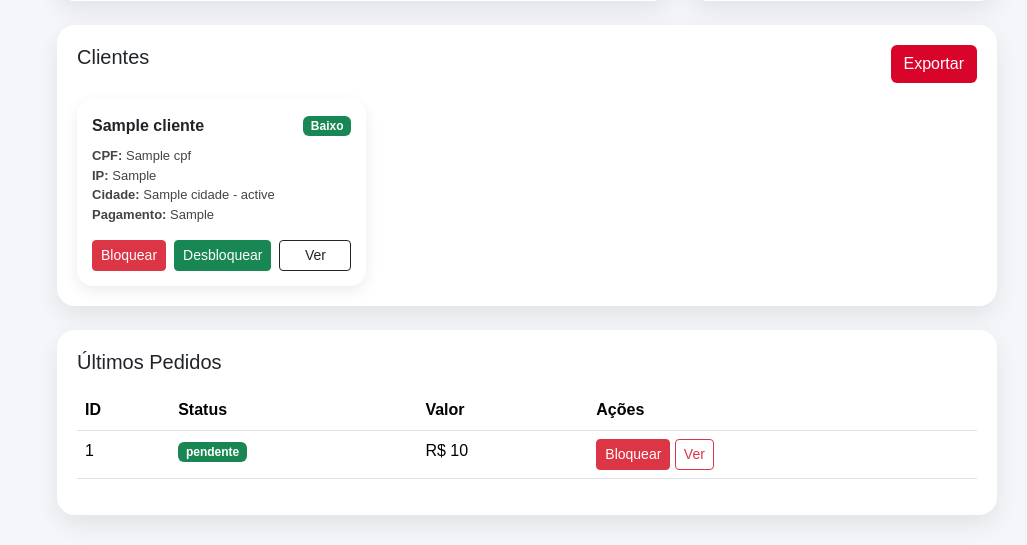
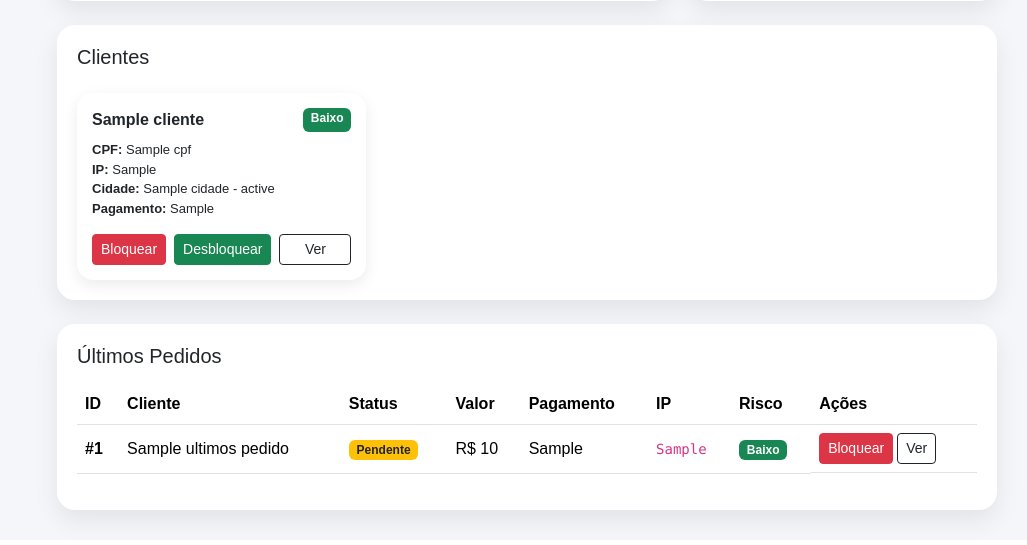
Before and after one commit to higoreirilar/EirilarShield, a Flask app: template templates/dashboard.html in a window 1280 px wide. Shown: the part 962-1507 px from the top of the page, without its empty margins (253-1280 px from the left). Run offline with Flask 3, Linux system fonts and the light colour scheme; the template is opened without the code that fills it: most values are stand-ins (such as "Sample title", 1, 10 or a date in 2020).

Commit message:
Update dashboard.html

```diff
--- a/templates/dashboard.html
+++ b/templates/dashboard.html
@@ -34,7 +34,7 @@ display:flex;flex-direction:column
 /* GRID */
 .grid{display:grid;grid-template-columns:2fr 1fr;gap:20px;margin-top:20px}
 
-/* CLIENT CARDS */
+/* CLIENTES */
 .client-card{
 background:#fff;
 border-radius:16px;
@@ -42,11 +42,9 @@ padding:15px;
 box-shadow:0 5px 15px rgba(0,0,0,.08);
 transition:.2s;
 }
-.client-card:hover{
-transform:translateY(-3px);
-}
+.client-card:hover{transform:translateY(-3px)}
 
-.badge-risk{background:#d90429}
+/* BOTÃO */
 .btn-main{background:#d90429;color:#fff}
 
 /* RESPONSIVO */
@@ -85,7 +83,7 @@ transform:translateY(-3px);
 <small>Bem-vindo, {{ user.nome }}</small>
 </div>
 
-<input class="form-control" style="width:300px" placeholder="Pesquisar cliente...">
+<input class="form-control" style="width:300px" placeholder="Pesquisar...">
 </div>
 
 <!-- KPIs -->
@@ -111,23 +109,18 @@ transform:translateY(-3px);
 </div>
 </div>
 
-<!-- CLIENTES EM CARDS -->
+<!-- CLIENTES -->
 <div class="cardx mt-4">
-<div class="d-flex justify-content-between mb-3">
 <h5>Clientes</h5>
-<button class="btn btn-main">Exportar</button>
-</div>
 
-<div class="row g-3">
+<div class="row g-3 mt-2">
 
 {% for c in clientes %}
-
 <div class="col-12 col-md-6 col-lg-4">
 
 <div class="client-card">
 
-<!-- HEADER -->
-<div class="d-flex justify-content-between align-items-center mb-2">
+<div class="d-flex justify-content-between">
 <strong>{{ c.nome }}</strong>
 
 {% if c.score >= 70 %}
@@ -140,15 +133,13 @@ transform:translateY(-3px);
 
 </div>
 
-<!-- INFO -->
-<div style="font-size:13px; color:#444">
+<div style="font-size:13px;margin-top:8px">
 <div><b>CPF:</b> {{ c.cpf }}</div>
 <div><b>IP:</b> {{ c.ip }}</div>
 <div><b>Cidade:</b> {{ c.cidade }} - {{ c.estado }}</div>
 <div><b>Pagamento:</b> {{ c.forma_pagamento }}</div>
 </div>
 
-<!-- BOTÕES -->
 <div class="d-flex gap-2 mt-3">
 <button class="btn btn-danger btn-sm w-100">Bloquear</button>
 <button class="btn btn-success btn-sm w-100">Desbloquear</button>
@@ -158,40 +149,79 @@ transform:translateY(-3px);
 </div>
 
 </div>
-
 {% endfor %}
 
 </div>
 </div>
 
-<!-- PEDIDOS -->
+<!-- PEDIDOS (MELHORADO) -->
 <div class="cardx mt-4">
 <h5>Últimos Pedidos</h5>
 
-<table class="table table-hover mt-3">
+<div class="table-responsive mt-3">
+<table class="table table-hover align-middle">
+
 <thead>
 <tr>
 <th>ID</th>
+<th>Cliente</th>
 <th>Status</th>
 <th>Valor</th>
+<th>Pagamento</th>
+<th>IP</th>
+<th>Risco</th>
 <th>Ações</th>
 </tr>
 </thead>
 
 <tbody>
+
 {% for p in ultimos_pedidos %}
+
 <tr>
-<td>{{ p.id }}</td>
-<td><span class="badge bg-success">{{ p.status }}</span></td>
+
+<td><b>#{{ p.id }}</b></td>
+
+<td>{{ p.nome_cliente if p.nome_cliente else "N/A" }}</td>
+
+<td>
+{% if p.status == "aprovado" %}
+<span class="badge bg-success">Aprovado</span>
+{% elif p.status == "pendente" %}
+<span class="badge bg-warning text-dark">Pendente</span>
+{% else %}
+<span class="badge bg-danger">Recusado</span>
+{% endif %}
+</td>
+
 <td>R$ {{ p.valor }}</td>
+
+<td>{{ p.forma_pagamento if p.forma_pagamento else "N/A" }}</td>
+
+<td><code>{{ p.ip if p.ip else "-" }}</code></td>
+
 <td>
+{% if p.risco >= 70 %}
+<span class="badge bg-danger">Alto</span>
+{% elif p.risco >= 40 %}
+<span class="badge bg-warning text-dark">Médio</span>
+{% else %}
+<span class="badge bg-success">Baixo</span>
+{% endif %}
+</td>
+
+<td class="d-flex gap-1">
 <button class="btn btn-danger btn-sm">Bloquear</button>
-<button class="btn btn-outline-danger btn-sm">Ver</button>
+<button class="btn btn-outline-dark btn-sm">Ver</button>
 </td>
+
 </tr>
+
 {% endfor %}
+
 </tbody>
 </table>
+</div>
 </div>
 
 </div>
@@ -207,7 +237,9 @@ data:[{{ risco_alto }},{{ risco_medio }},{{ risco_baixo }}],
 backgroundColor:['#d90429','#f4b400','#22c55e']
 }]
 },
-options:{plugins:{legend:{position:'bottom'}}}
+options:{
+plugins:{legend:{position:'bottom'}}
+}
 });
 </script>
 
```
